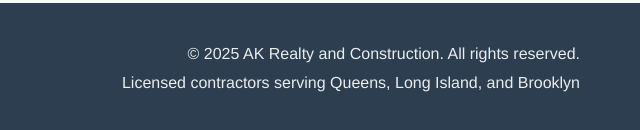
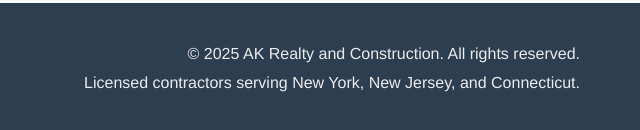
Before and after one commit to mdhislam/rc-web, a plain HTML site: page index.html in a window 1280 px wide. Shown: the part 1589-1719 px from the top of the page, 640-1280 px from the left. Drawn offline with Linux system fonts and the light colour scheme.

Commit message:
Update index.html

```diff
--- a/index.html
+++ b/index.html
@@ -216,7 +216,7 @@
                 </div>
                 <div class="footer-text">
                     <p>&copy; 2025 AK Realty and Construction. All rights reserved.</p>
-                    <p>Licensed contractors serving Queens, Long Island, and Brooklyn</p>
+                    <p>Licensed contractors serving New York, New Jersey, and Connecticut.</p>
                 </div>
             </div>
         </div>
```
